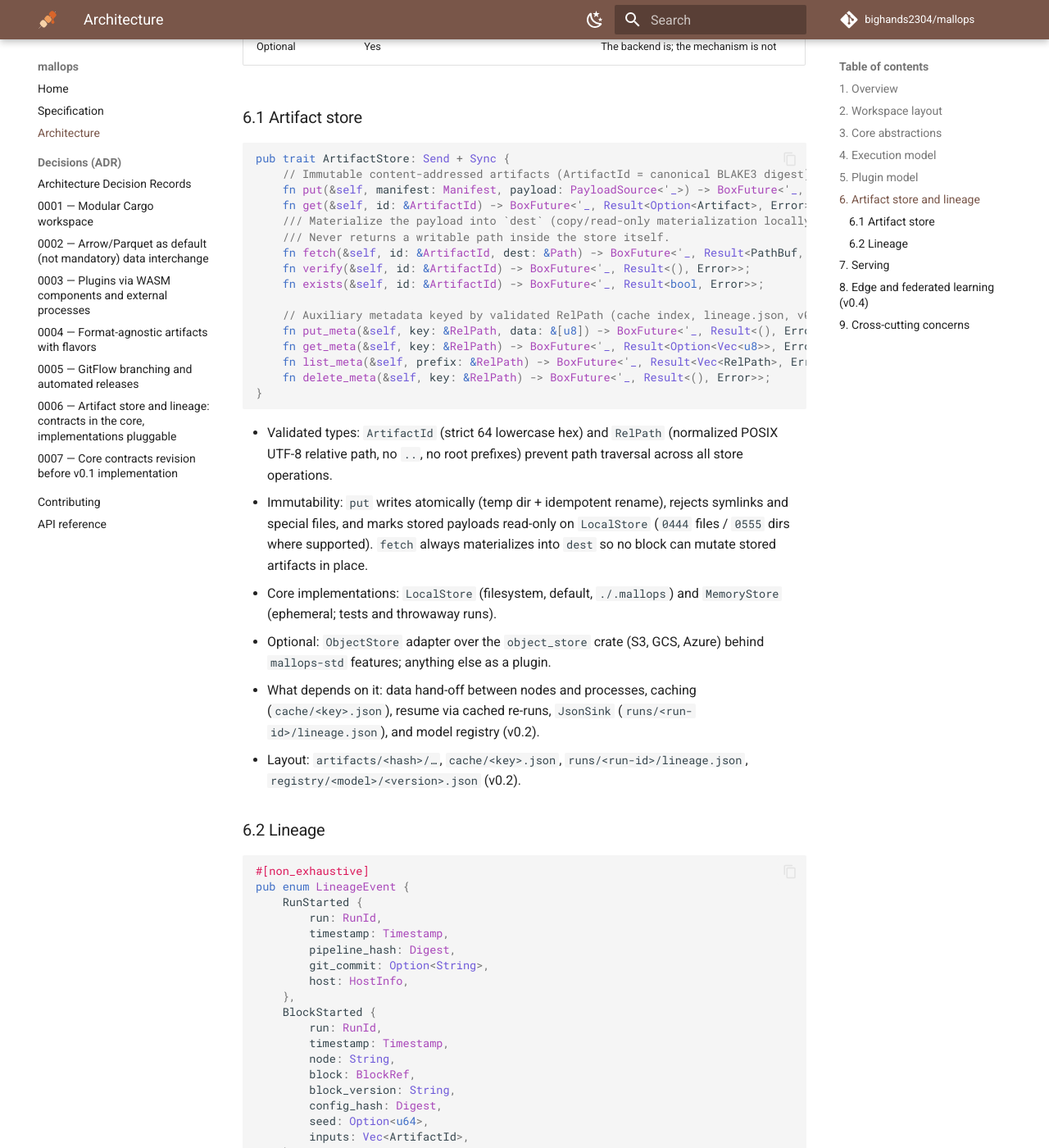
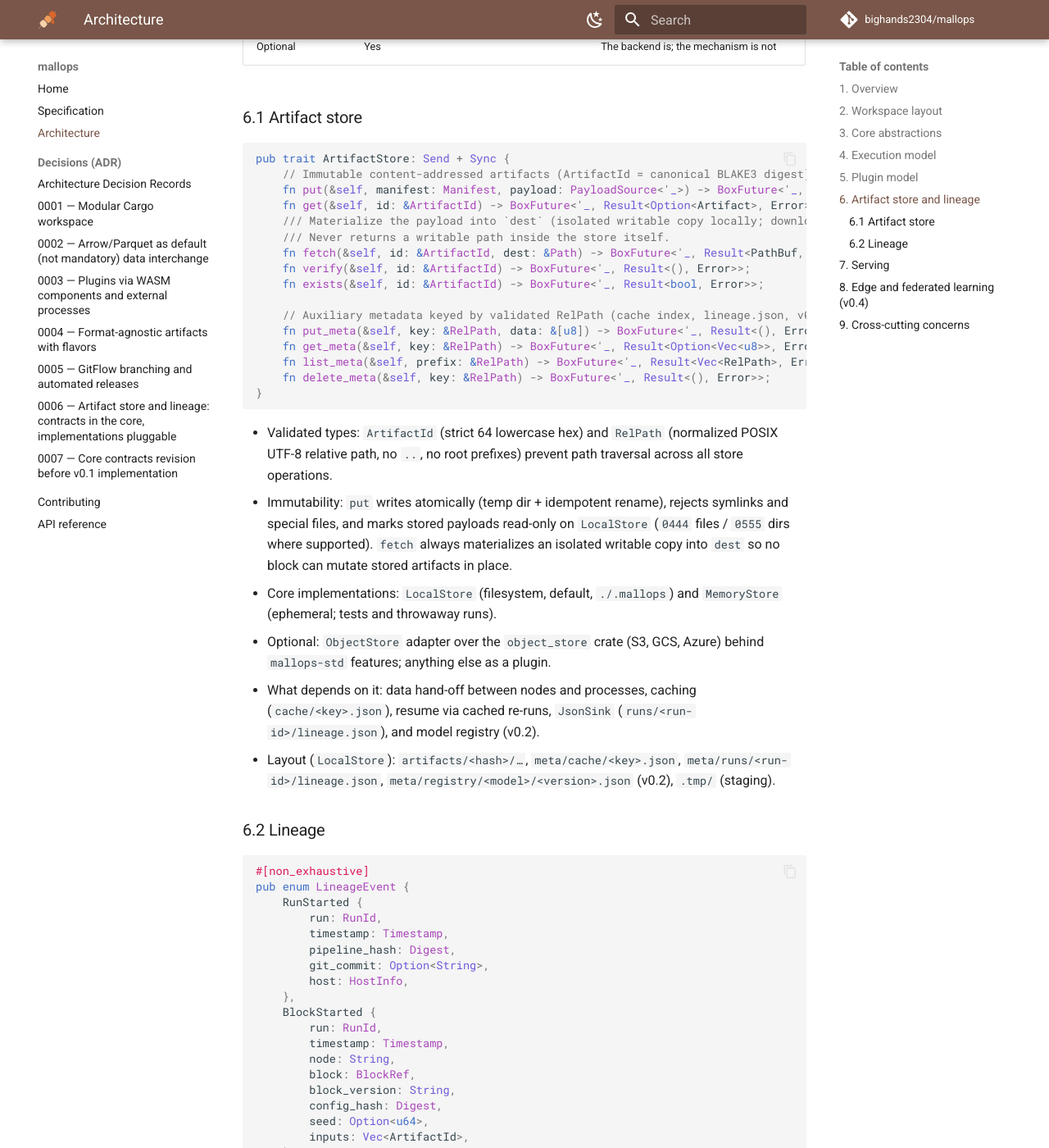
Before and after one commit to bighands2304/mallops, an MkDocs documentation site: the page built from docs/ARCHITECTURE.md, in a window 1280 px wide and 1400 px high, scrolled down 5459 px. Shown: the whole window at 82% size. Built offline with MkDocs 1.6.1 and Material for MkDocs 9.7.7, drawn with Linux system fonts in a browser that asks for light colours; comment, search, counter and statistics services are not loaded; the version menu is left out.

Commit message:
docs(arch): align §6.1 store layout and fetch semantics (#2)
Signed-off-by: bighands2304 <61188329+bighands2304@users.noreply.github.com>

````diff
--- a/docs/ARCHITECTURE.md
+++ b/docs/ARCHITECTURE.md
@@ -211,7 +211,7 @@ pub trait ArtifactStore: Send + Sync {
     // Immutable content-addressed artifacts (ArtifactId = canonical BLAKE3 digest)
     fn put(&self, manifest: Manifest, payload: PayloadSource<'_>) -> BoxFuture<'_, Result<ArtifactId, Error>>;
     fn get(&self, id: &ArtifactId) -> BoxFuture<'_, Result<Option<Artifact>, Error>>;
-    /// Materialize the payload into `dest` (copy/read-only materialization locally; download + verify remotely).
+    /// Materialize the payload into `dest` (isolated writable copy locally; download + verify remotely).
     /// Never returns a writable path inside the store itself.
     fn fetch(&self, id: &ArtifactId, dest: &Path) -> BoxFuture<'_, Result<PathBuf, Error>>;
     fn verify(&self, id: &ArtifactId) -> BoxFuture<'_, Result<(), Error>>;
@@ -226,11 +226,11 @@ pub trait ArtifactStore: Send + Sync {
 ```
 
 - Validated types: `ArtifactId` (strict 64 lowercase hex) and `RelPath` (normalized POSIX UTF-8 relative path, no `..`, no root prefixes) prevent path traversal across all store operations.
-- Immutability: `put` writes atomically (temp dir + idempotent rename), rejects symlinks and special files, and marks stored payloads read-only on `LocalStore` (`0444` files / `0555` dirs where supported). `fetch` always materializes into `dest` so no block can mutate stored artifacts in place.
+- Immutability: `put` writes atomically (temp dir + idempotent rename), rejects symlinks and special files, and marks stored payloads read-only on `LocalStore` (`0444` files / `0555` dirs where supported). `fetch` always materializes an isolated writable copy into `dest` so no block can mutate stored artifacts in place.
 - Core implementations: `LocalStore` (filesystem, default, `./.mallops`) and `MemoryStore` (ephemeral; tests and throwaway runs).
 - Optional: `ObjectStore` adapter over the `object_store` crate (S3, GCS, Azure) behind `mallops-std` features; anything else as a plugin.
 - What depends on it: data hand-off between nodes and processes, caching (`cache/<key>.json`), resume via cached re-runs, `JsonSink` (`runs/<run-id>/lineage.json`), and model registry (v0.2).
-- Layout: `artifacts/<hash>/…`, `cache/<key>.json`, `runs/<run-id>/lineage.json`, `registry/<model>/<version>.json` (v0.2).
+- Layout (`LocalStore`): `artifacts/<hash>/…`, `meta/cache/<key>.json`, `meta/runs/<run-id>/lineage.json`, `meta/registry/<model>/<version>.json` (v0.2), `.tmp/` (staging).
 
 ### 6.2 Lineage
 
````
